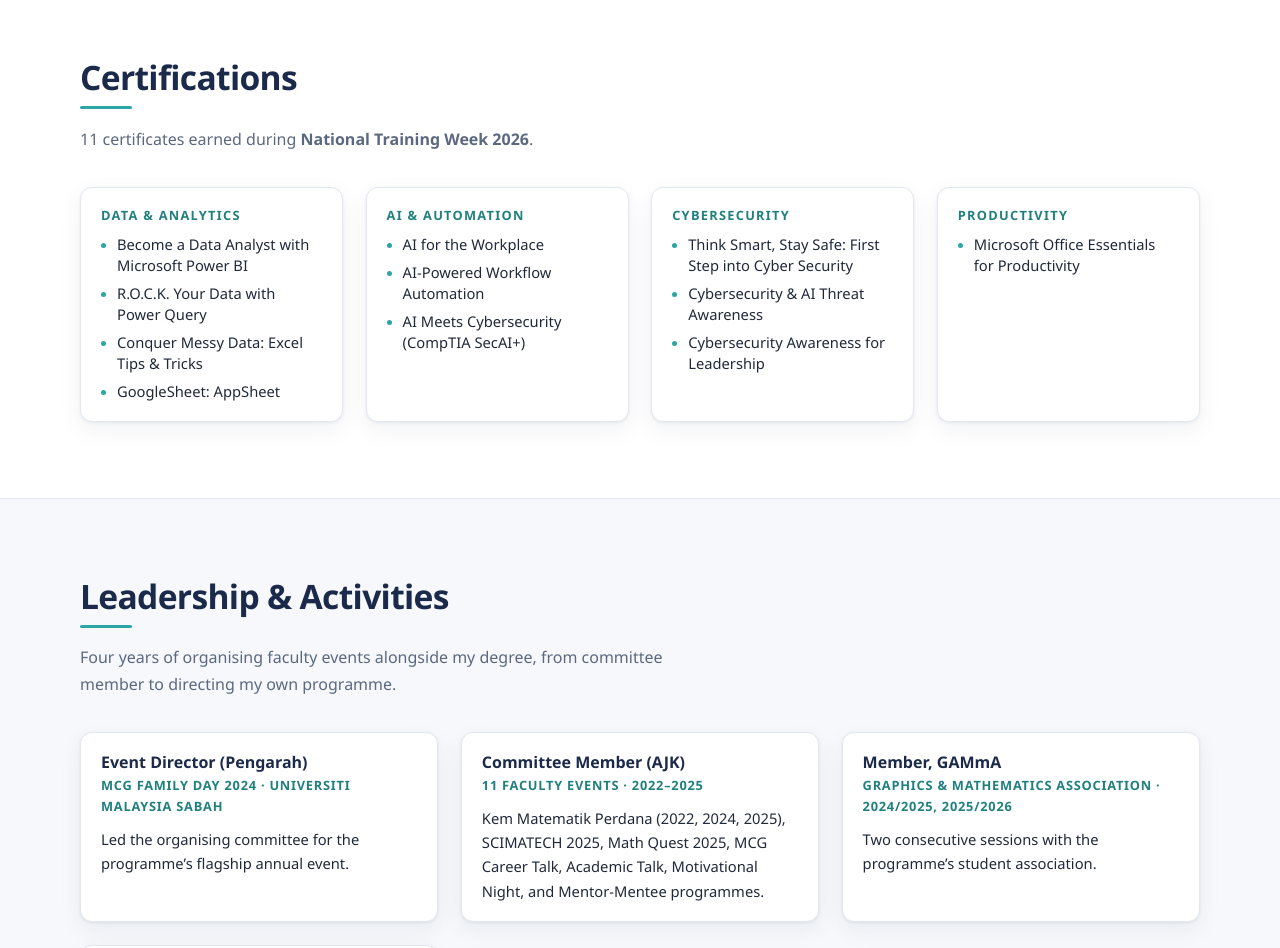
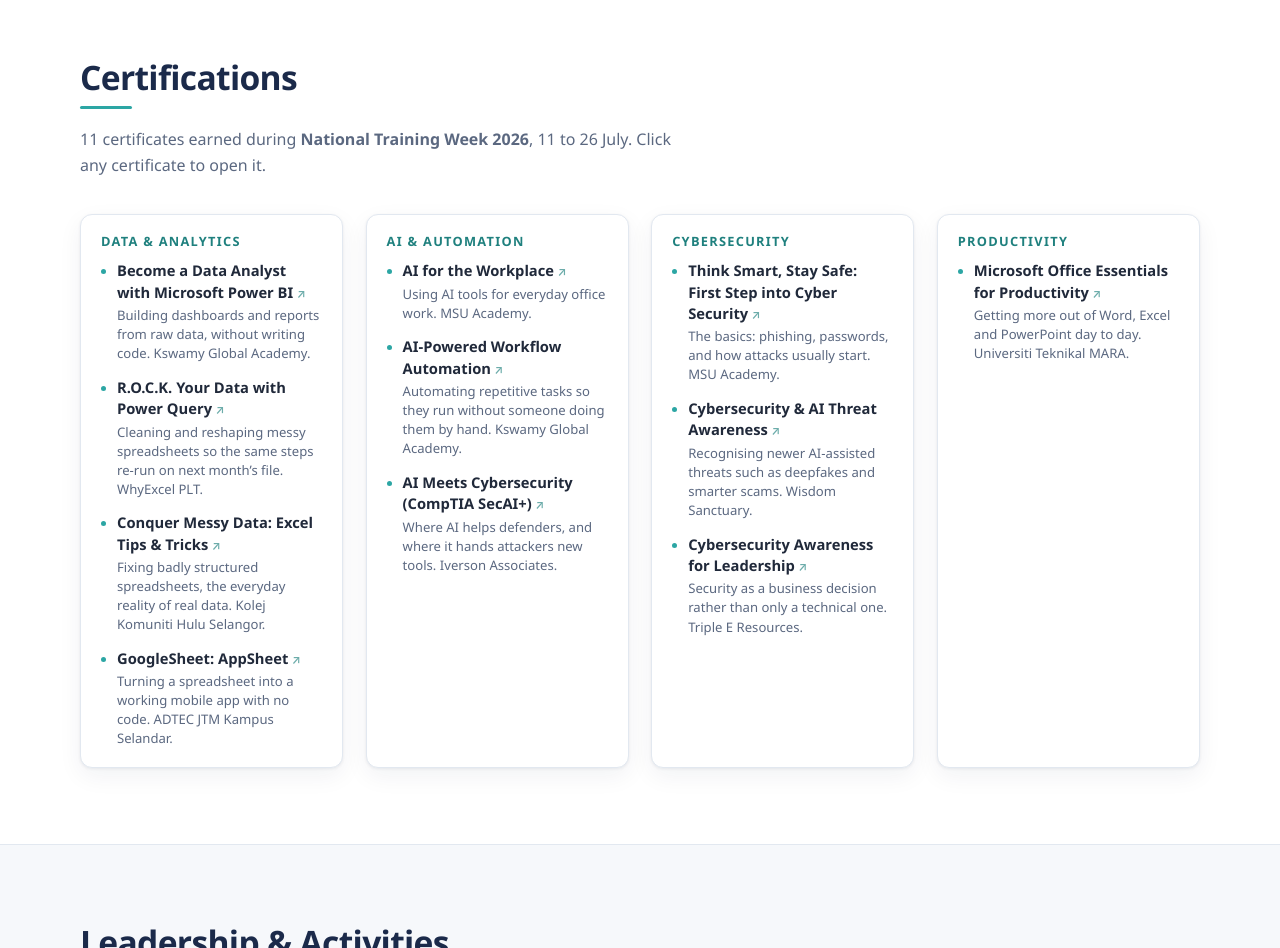
Before and after one commit to lmrkmrcs/lmrkmrcs.github.io, a plain HTML site: page index.html in a window 1280 px wide. Shown: the part 2360-3308 px from the top of the page. Drawn offline with Linux system fonts and the light colour scheme.

Commit message:
Link NTW certificates as downloadable PDFs with plain-language descriptions

```diff
--- a/index.html
+++ b/index.html
@@ -147,37 +147,70 @@
 <!-- ===== CERTIFICATIONS ===== -->
 <section id="certs" class="wrap section">
   <h2>Certifications</h2>
-  <p class="lede">11 certificates earned during <strong>National Training Week 2026</strong>.</p>
+  <p class="lede">11 certificates earned during <strong>National Training Week 2026</strong>, 11 to 26 July. Click any certificate to open it.</p>
   <div class="certs">
     <div class="certgroup">
       <h3>Data &amp; Analytics</h3>
       <ul>
-        <li>Become a Data Analyst with Microsoft Power BI</li>
-        <li>R.O.C.K. Your Data with Power Query</li>
-        <li>Conquer Messy Data: Excel Tips &amp; Tricks</li>
-        <li>GoogleSheet: AppSheet</li>
+        <li>
+          <a href="assets/certs/power-bi-data-analyst.pdf" target="_blank" rel="noopener">Become a Data Analyst with Microsoft Power BI</a>
+          <span class="cert-note">Building dashboards and reports from raw data, without writing code. Kswamy Global Academy.</span>
+        </li>
+        <li>
+          <a href="assets/certs/power-query.pdf" target="_blank" rel="noopener">R.O.C.K. Your Data with Power Query</a>
+          <span class="cert-note">Cleaning and reshaping messy spreadsheets so the same steps re-run on next month&rsquo;s file. WhyExcel PLT.</span>
+        </li>
+        <li>
+          <a href="assets/certs/excel-messy-data.pdf" target="_blank" rel="noopener">Conquer Messy Data: Excel Tips &amp; Tricks</a>
+          <span class="cert-note">Fixing badly structured spreadsheets, the everyday reality of real data. Kolej Komuniti Hulu Selangor.</span>
+        </li>
+        <li>
+          <a href="assets/certs/appsheet.pdf" target="_blank" rel="noopener">GoogleSheet: AppSheet</a>
+          <span class="cert-note">Turning a spreadsheet into a working mobile app with no code. ADTEC JTM Kampus Selandar.</span>
+        </li>
       </ul>
     </div>
     <div class="certgroup">
       <h3>AI &amp; Automation</h3>
       <ul>
-        <li>AI for the Workplace</li>
-        <li>AI-Powered Workflow Automation</li>
-        <li>AI Meets Cybersecurity (CompTIA SecAI+)</li>
+        <li>
+          <a href="assets/certs/ai-workplace.pdf" target="_blank" rel="noopener">AI for the Workplace</a>
+          <span class="cert-note">Using AI tools for everyday office work. MSU Academy.</span>
+        </li>
+        <li>
+          <a href="assets/certs/ai-workflow-automation.pdf" target="_blank" rel="noopener">AI-Powered Workflow Automation</a>
+          <span class="cert-note">Automating repetitive tasks so they run without someone doing them by hand. Kswamy Global Academy.</span>
+        </li>
+        <li>
+          <a href="assets/certs/ai-meets-cybersecurity.pdf" target="_blank" rel="noopener">AI Meets Cybersecurity (CompTIA SecAI+)</a>
+          <span class="cert-note">Where AI helps defenders, and where it hands attackers new tools. Iverson Associates.</span>
+        </li>
       </ul>
     </div>
     <div class="certgroup">
       <h3>Cybersecurity</h3>
       <ul>
-        <li>Think Smart, Stay Safe: First Step into Cyber Security</li>
-        <li>Cybersecurity &amp; AI Threat Awareness</li>
-        <li>Cybersecurity Awareness for Leadership</li>
+        <li>
+          <a href="assets/certs/cyber-first-step.pdf" target="_blank" rel="noopener">Think Smart, Stay Safe: First Step into Cyber Security</a>
+          <span class="cert-note">The basics: phishing, passwords, and how attacks usually start. MSU Academy.</span>
+        </li>
+        <li>
+          <a href="assets/certs/cyber-ai-threat.pdf" target="_blank" rel="noopener">Cybersecurity &amp; AI Threat Awareness</a>
+          <span class="cert-note">Recognising newer AI-assisted threats such as deepfakes and smarter scams. Wisdom Sanctuary.</span>
+        </li>
+        <li>
+          <a href="assets/certs/cyber-leadership.pdf" target="_blank" rel="noopener">Cybersecurity Awareness for Leadership</a>
+          <span class="cert-note">Security as a business decision rather than only a technical one. Triple E Resources.</span>
+        </li>
       </ul>
     </div>
     <div class="certgroup">
       <h3>Productivity</h3>
       <ul>
-        <li>Microsoft Office Essentials for Productivity</li>
+        <li>
+          <a href="assets/certs/ms-office-essentials.pdf" target="_blank" rel="noopener">Microsoft Office Essentials for Productivity</a>
+          <span class="cert-note">Getting more out of Word, Excel and PowerPoint day to day. Universiti Teknikal MARA.</span>
+        </li>
       </ul>
     </div>
   </div>
--- a/style.css
+++ b/style.css
@@ -160,7 +160,7 @@
   font-size:.8rem;text-transform:uppercase;letter-spacing:.1em;
   color:var(--teal-dk);margin-bottom:.7rem;
 }
-.certgroup ul{list-style:none;margin:0;padding:0;display:grid;gap:.4rem}
+.certgroup ul{list-style:none;margin:0;padding:0;display:grid;gap:.85rem}
 .certgroup li{
   font-size:.92rem;color:var(--ink);line-height:1.45;
   padding-left:1rem;position:relative;
@@ -168,6 +168,22 @@
 .certgroup li::before{
   content:"";position:absolute;left:0;top:.62em;
   width:5px;height:5px;border-radius:50%;background:var(--teal);
+}
+.certgroup li a{
+  color:var(--ink);text-decoration:none;font-weight:600;
+  border-bottom:1px solid transparent;transition:color .15s,border-color .15s;
+}
+.certgroup li a::after{
+  content:"\2197";font-size:.78em;margin-left:.3em;
+  color:var(--teal-dk);opacity:.65;
+}
+.certgroup li a:hover,
+.certgroup li a:focus-visible{
+  color:var(--teal-dk);border-bottom-color:var(--teal);
+}
+.cert-note{
+  display:block;margin-top:.2rem;
+  font-size:.82rem;line-height:1.45;color:var(--muted,#5b6675);
 }
 
 /* ---------- contact ---------- */
```
Also changed, not shown: 11 other files.
